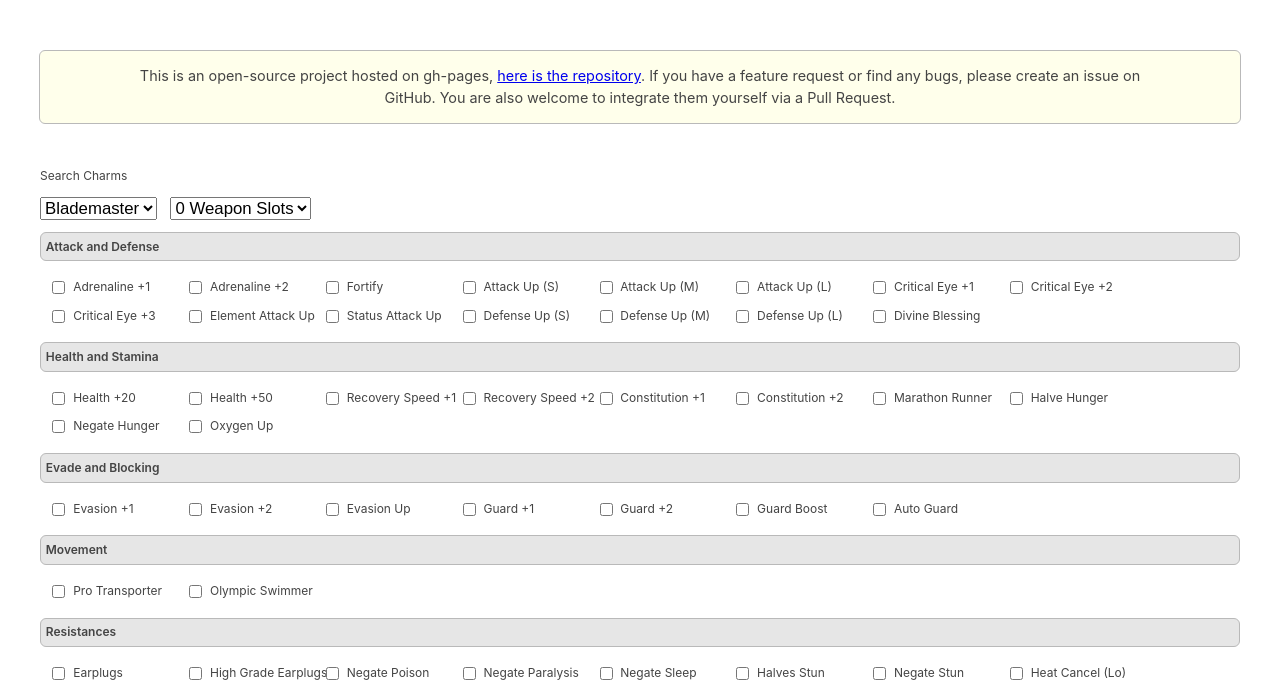
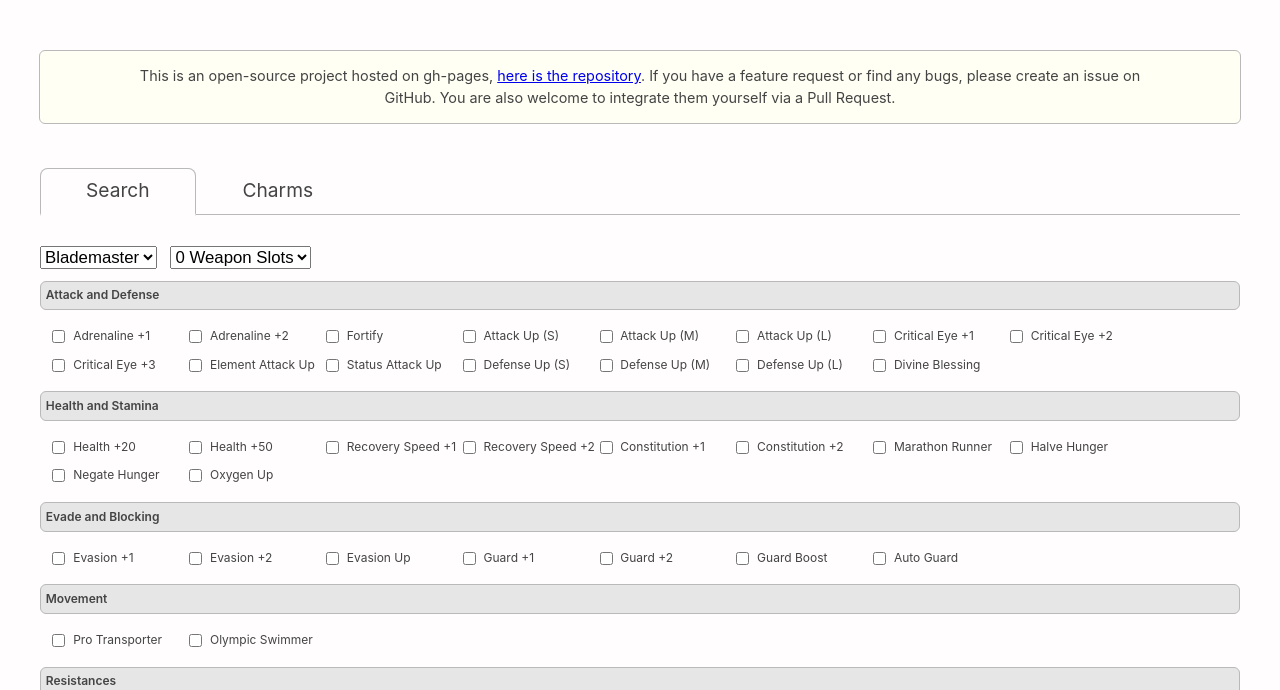
Before and after one commit to TimH96/mhtri-armor-set-searcher, a website built with Parcel: page src/app/pages/index.html in a window 1280 px wide. Shown: the part 58-748 px from the top of the page. Built offline with nearby package versions, Linux system fonts and the light colour scheme; files whose address does not match are found by name.

Commit message:
style tab select

```diff
--- a/src/app/pages/index.html
+++ b/src/app/pages/index.html
@@ -27,20 +27,25 @@
   </head>
 
   <body>
-    <div id="header">
-      MH Tri Armor Set Searcher
-    </div>
+    <div id="header">MH Tri Armor Set Searcher</div>
 
     <div id="open-source">
-      <p>This is an open-source project hosted on gh-pages, <a href="https://github.com/TimH96/mhtri-armor-set-searcher">here is the repository</a>. If you have a feature request or find any bugs, please create an issue on GitHub. You are also welcome to integrate them yourself via a Pull Request.</p>
+      <p>
+        This is an open-source project hosted on gh-pages,
+        <a href="https://github.com/TimH96/mhtri-armor-set-searcher"
+          >here is the repository</a
+        >. If you have a feature request or find any bugs, please create an
+        issue on GitHub. You are also welcome to integrate them yourself via a
+        Pull Request.
+      </p>
     </div>
 
     <div id="main-body">
       <!-- navbar -->
       <div id="navbar-container">
         <ul class="navbar">
-          <li>Search</li>
-          <li>Charms</li>
+          <li class="navbar-option navbar-selected">Search</li>
+          <li class="navbar-option navbar">Charms</li>
         </ul>
       </div>
 
--- a/src/app/pages/styles.css
+++ b/src/app/pages/styles.css
@@ -1,17 +1,23 @@
 :root {
   --color-text: #444;
+  --color-background: rgb(255, 253, 253);
+
   --color-border: rgb(185, 185, 185);
   --color-highlight: rgb(230, 230, 230);
+
   --color-highlighted-background: rgb(194, 218, 255);
   --color-header-background: rgb(37, 37, 37);
-  --color-disclaimer-background: rgb(255, 255, 235);
+  --color-disclaimer-background: rgb(255, 255, 244);
+
+  --color-tab-hover: rgb(175, 175, 175);
 }
 
 body {
+  background-color: var(--color-background);
   overflow-x: hidden;
   line-height: 1.4;
   color: var(--color-text);
-  margin: 0;
+  margin: 0 0 8em 0;
   font: 12px/1.5 -apple-system, BlinkMacSystemFont, "Segoe UI", Roboto,
     "Helvetica Neue", Arial, "Noto Sans", sans-serif, "Apple Color Emoji",
     "Segoe UI Emoji", "Segoe UI Symbol", "Noto Color Emoji";
@@ -24,6 +30,7 @@ ul > li {
 
 ul {
   padding: 0;
+  margin: 0;
 }
 
 #header {
@@ -61,6 +68,35 @@ ul {
   min-width: 680px;
   max-width: 1200px;
   margin: auto;
+}
+
+#navbar-container {
+  font-size: 1.6em;
+  border-bottom: 1px solid var(--color-border);
+  margin-bottom: 1.6em;
+}
+
+.navbar-option {
+  position: relative;
+  top: 1px;
+  width: 4em;
+  padding: 0.4em 2em;
+  text-align: center;
+  margin-bottom: -1px;
+}
+
+.navbar-selected {
+  border-style: solid;
+  border-width: 1px 1px 3px 1px;
+  border-color: var(--color-border) var(--color-border) var(--color-background);
+  border-radius: 0.4em 0.4em 0 0;
+  z-index: 3;
+}
+
+.navbar-hover {
+  background-color: var(--color-tab-hover);
+  border-radius: 0.4em 0.4em 0 0;
+  z-index: 3;
 }
 
 #search-global-settings select {
```
